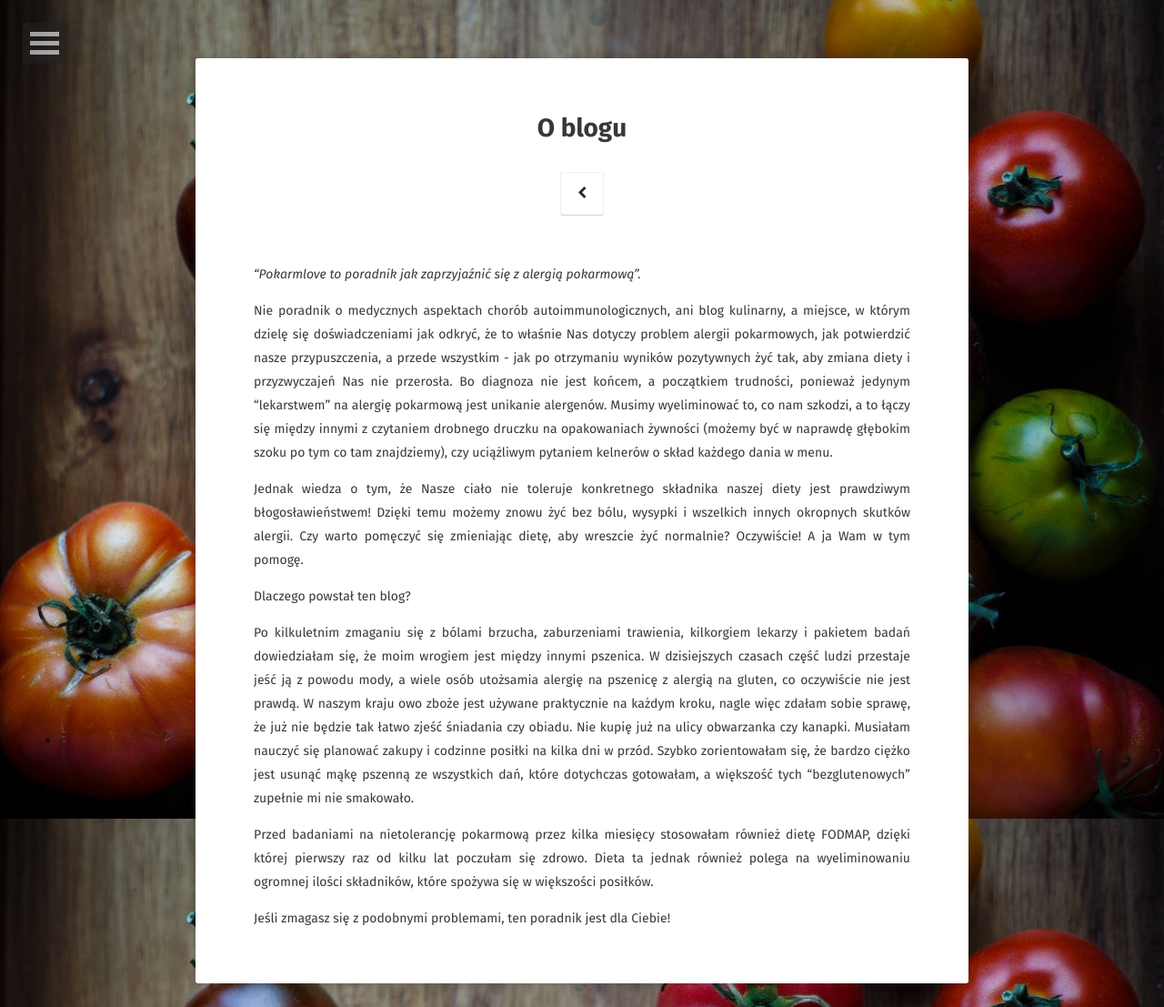
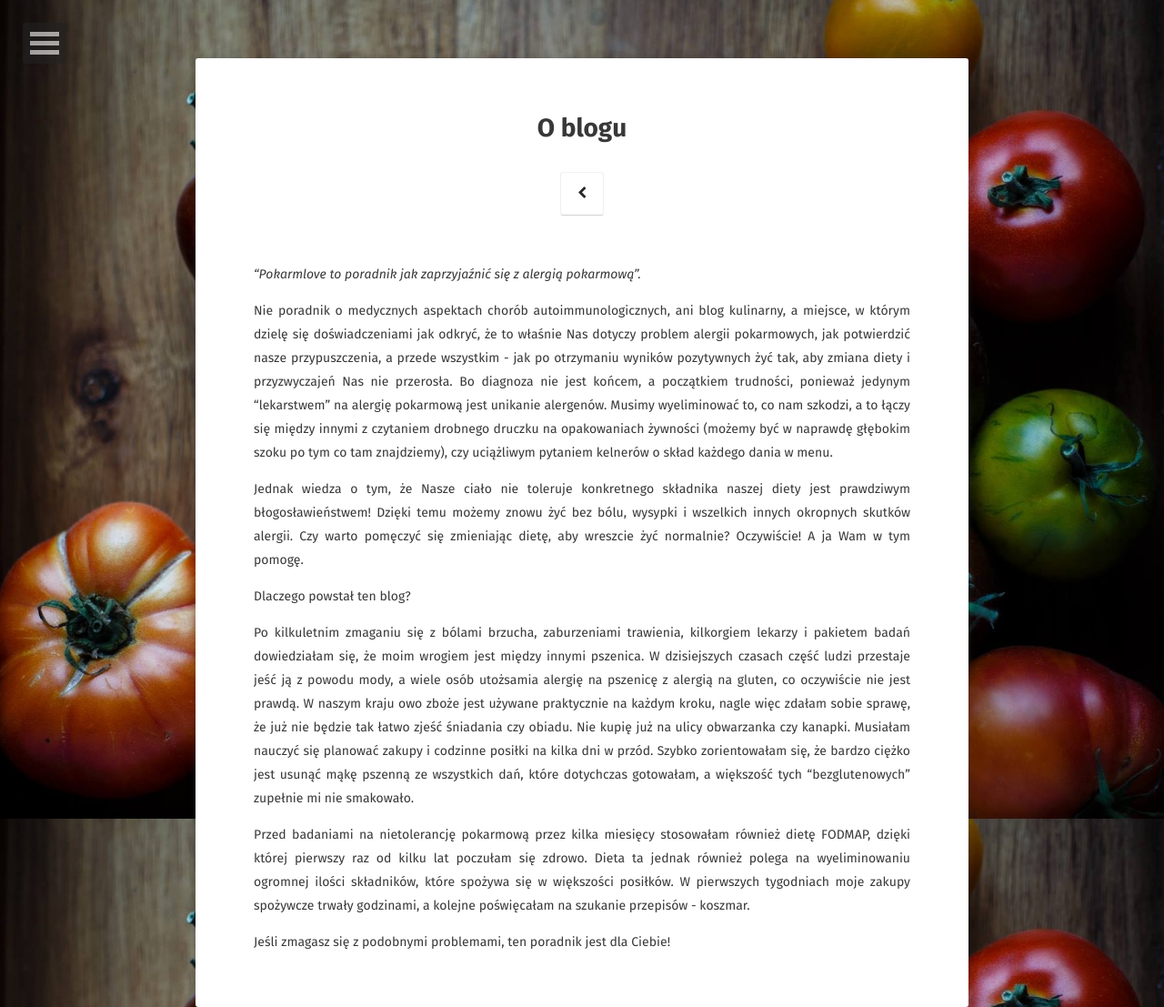
Before and after one commit to Emikis/emikis.github.io, a Jekyll site: the page built from about/index.md, in a window 1280 px wide. Shown: the whole page at 91% size. Built offline with Jekyll 4.4.1, drawn with Linux system fonts in a browser that asks for light colours; some web fonts are replaced.

Commit message:
Update index.md

```diff
--- a/about/index.md
+++ b/about/index.md
@@ -15,6 +15,7 @@ Dlaczego powstał ten blog?
 
 Po kilkuletnim zmaganiu się z bólami brzucha, zaburzeniami trawienia, kilkorgiem lekarzy i pakietem badań dowiedziałam się, że moim wrogiem jest między innymi pszenica. W dzisiejszych czasach część ludzi przestaje jeść ją z powodu mody, a wiele osób utożsamia alergię na pszenicę z alergią na gluten, co oczywiście nie jest prawdą. W naszym kraju owo zboże jest używane praktycznie na każdym kroku, nagle więc zdałam sobie sprawę, że już nie będzie tak łatwo zjeść śniadania czy obiadu. Nie kupię już na ulicy obwarzanka czy kanapki. Musiałam nauczyć się planować zakupy i codzinne posiłki na kilka dni w przód. Szybko zorientowałam się, że bardzo ciężko jest usunąć mąkę pszenną ze wszystkich dań, które dotychczas gotowałam, a większość tych "bezglutenowych" zupełnie mi nie smakowało.
 
-Przed badaniami na nietolerancję pokarmową przez kilka miesięcy stosowałam również dietę FODMAP, dzięki której pierwszy raz od kilku lat poczułam się zdrowo. Dieta ta jednak również polega na wyeliminowaniu ogromnej ilości składników, które spożywa się w większości posiłków.
+Przed badaniami na nietolerancję pokarmową przez kilka miesięcy stosowałam również dietę FODMAP, dzięki której pierwszy raz od kilku lat poczułam się zdrowo. Dieta ta jednak również polega na wyeliminowaniu ogromnej ilości składników, które spożywa się w większości posiłków. W pierwszych tygodniach moje zakupy spożywcze trwały godzinami, a kolejne poświęcałam na szukanie przepisów - koszmar.
+
 
 Jeśli zmagasz się z podobnymi problemami, ten poradnik jest dla Ciebie!
```
